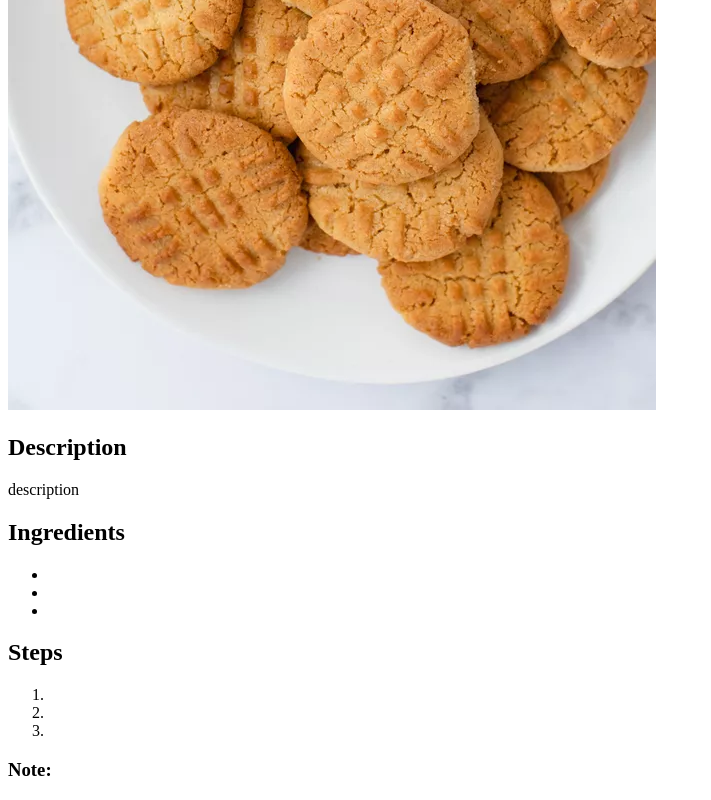
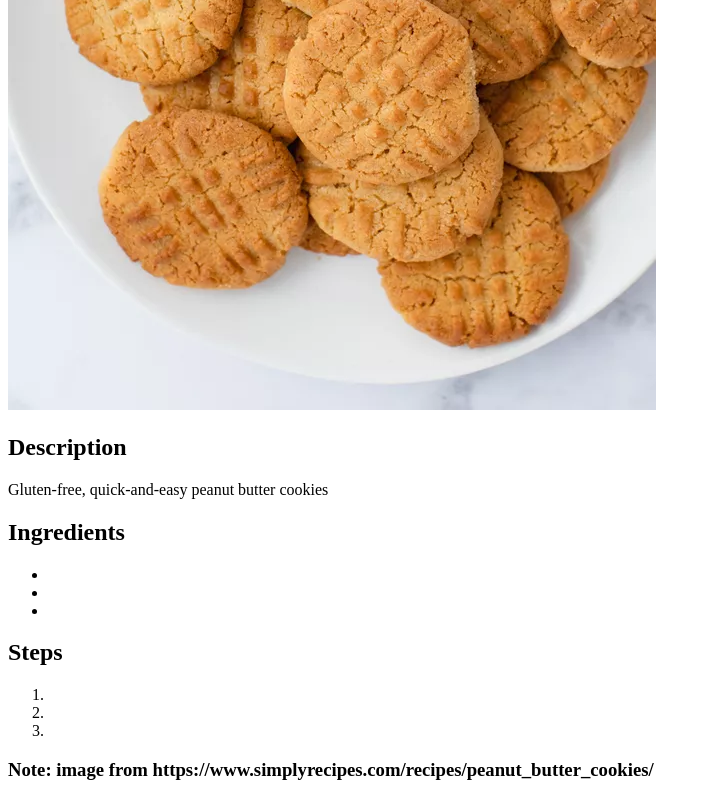
Before and after one commit to josephcsnyder/odin-recipes, a plain HTML site: page recipes/pbcookies.html in a window 1280 px wide. Shown: the part 642-1442 px from the top of the page, without its empty margins (0-711 px from the left). Drawn offline with Linux system fonts and the light colour scheme.

Commit message:
Add description and note to pbcookies.html

```diff
--- a/recipes/pbcookies.html
+++ b/recipes/pbcookies.html
@@ -8,7 +8,7 @@
         <h1>Peanut Butter Cookies</h1>
         <img src="../img/pbcookiepic.jpg" alt="Picture of completely baked peanut butter cookies">
         <h2>Description</h2>
-        <p>description</p>
+        <p>Gluten-free, quick-and-easy peanut butter cookies</p>
         <h2>Ingredients</h2>
         <p>
             <ul>
@@ -25,6 +25,6 @@
                 <li></li>
             </ol>
         </p>
-        <h3>Note: </h3>
+        <h3>Note: image from https://www.simplyrecipes.com/recipes/peanut_butter_cookies/ </h3>
     </body>
 </html>
```
